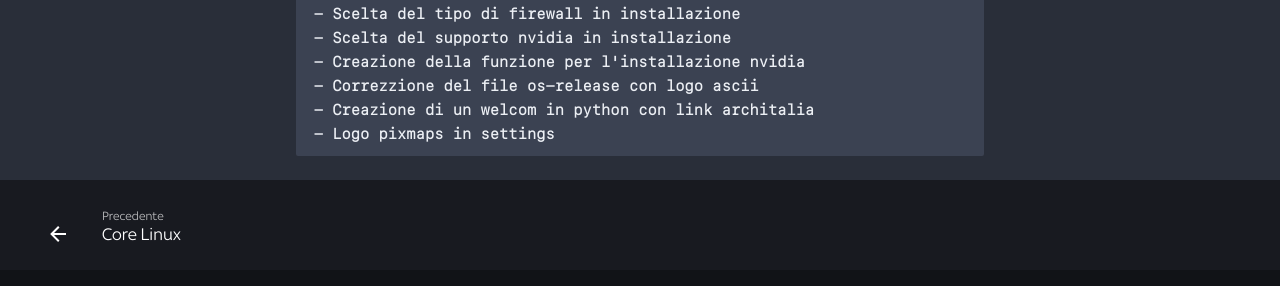
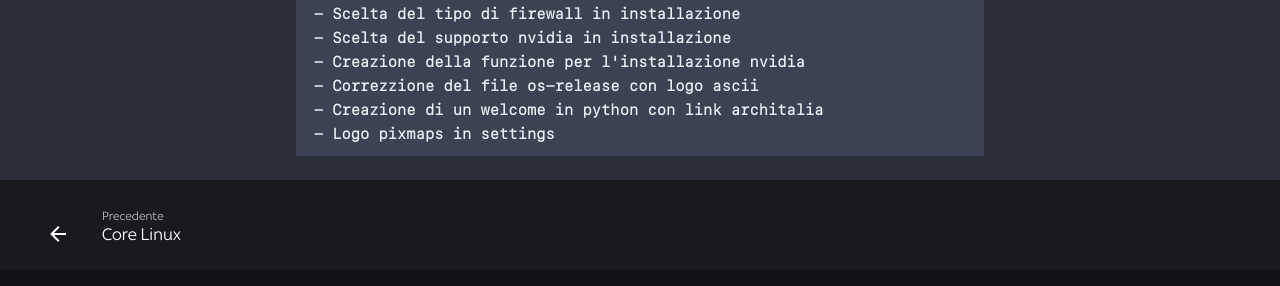
Before and after one commit to ArchItalia/core, an MkDocs documentation site: the page built from docs/dev.md, in a window 1280 px wide and 1069 px high. Shown: the part 724-1010 px from the top of the window. Built offline with MkDocs 1.6.1 and Material for MkDocs 9.7.7, drawn with Linux system fonts in a browser that asks for light colours; some web fonts are replaced; comment, search, counter and statistics services are not loaded; the version menu is left out; some of the changed text lies outside the part shown.

Commit message:
Update dev.md

````diff
--- a/docs/dev.md
+++ b/docs/dev.md
@@ -19,6 +19,6 @@ Team di sviluppo e beta tester della comunita' Architalia
 - Scelta del supporto nvidia in installazione
 - Creazione della funzione per l'installazione nvidia
 - Correzzione del file os-release con logo ascii
-- Creazione di un welcom in python con link architalia
+- Creazione di un welcome in python con link architalia
 - Logo pixmaps in settings
 ```
````
